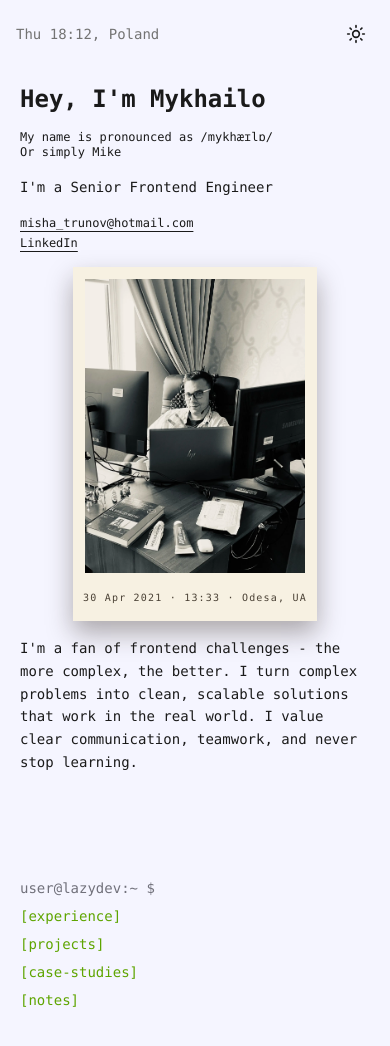
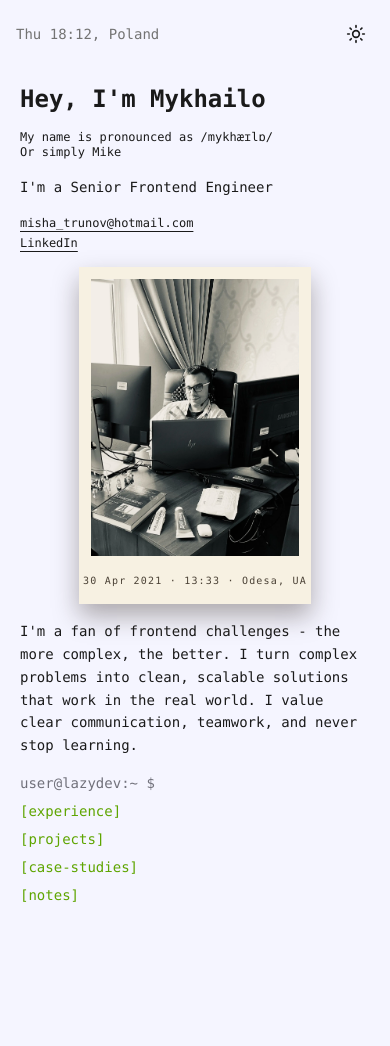
Before and after one commit to LazyMisha/mike-landing, a Next.js app: page / in a window 390 px wide. Shown: the top 1046 px of the page. After the commit the page ends 985 px from the top, so only its background shows below. Built offline with nearby package versions, Linux system fonts and the light colour scheme.

Commit message:
fix: adjust padding in CliNavigation, Hero, and InfoSection for better layout consistency

```diff
--- a/src/components/CliNavigation.tsx
+++ b/src/components/CliNavigation.tsx
@@ -9,7 +9,7 @@ export default function CliNavigation() {
   ];
 
   return (
-    <section className="py-16 px-5">
+    <section className="px-5 pb-20">
       <div className="max-w-[75ch] mx-auto font-mono">
         <div className="flex flex-col gap-y-2">
           {/* Prompt Line */}
--- a/src/components/Hero.tsx
+++ b/src/components/Hero.tsx
@@ -16,7 +16,7 @@ export function Hero() {
   const { name } = landingData.personal;
 
   return (
-    <section className="flex flex-col items-stretch px-5 pt-4 pb-4 md:flex-row md:items-start md:gap-5 md:min-h-[40vh] md:pt-10 md:pb-10">
+    <section className="flex flex-col items-stretch px-5 pt-4 pb-4 md:flex-row md:items-start md:gap-5 md:pt-10 md:pb-10">
       <div className="flex flex-col pb-4 gap-4 md:gap-4 md:shrink-0 md:w-[50%]">
         <Heading>
           Hey,
@@ -31,7 +31,7 @@ export function Hero() {
         <Body>I&apos;m a Senior Frontend Engineer</Body>
         <LinksSection />
       </div>
-      <div className="h-[42vh] flex md:flex-1 items-start justify-center md:h-full md:mt-0">
+      <div className="h-[40vh] flex md:flex-1 items-start justify-center md:h-full md:mt-0">
         <PolaroidFrame caption={photoMeta}>
           <Image
             src={photo.src}
--- a/src/components/InfoSection.tsx
+++ b/src/components/InfoSection.tsx
@@ -2,7 +2,7 @@ import { Body } from "./Body";
 
 export function InfoSection() {
   return (
-    <section className="flex flex-col gap-3 px-5 pb-10">
+    <section className="flex flex-col gap-3 px-5 pb-4 md:pb-10">
       <Body className="max-w-[75ch]">
         I&apos;m a fan of frontend challenges - the more complex, the better.
         I turn complex problems into clean, scalable solutions that work in the real world.
```
